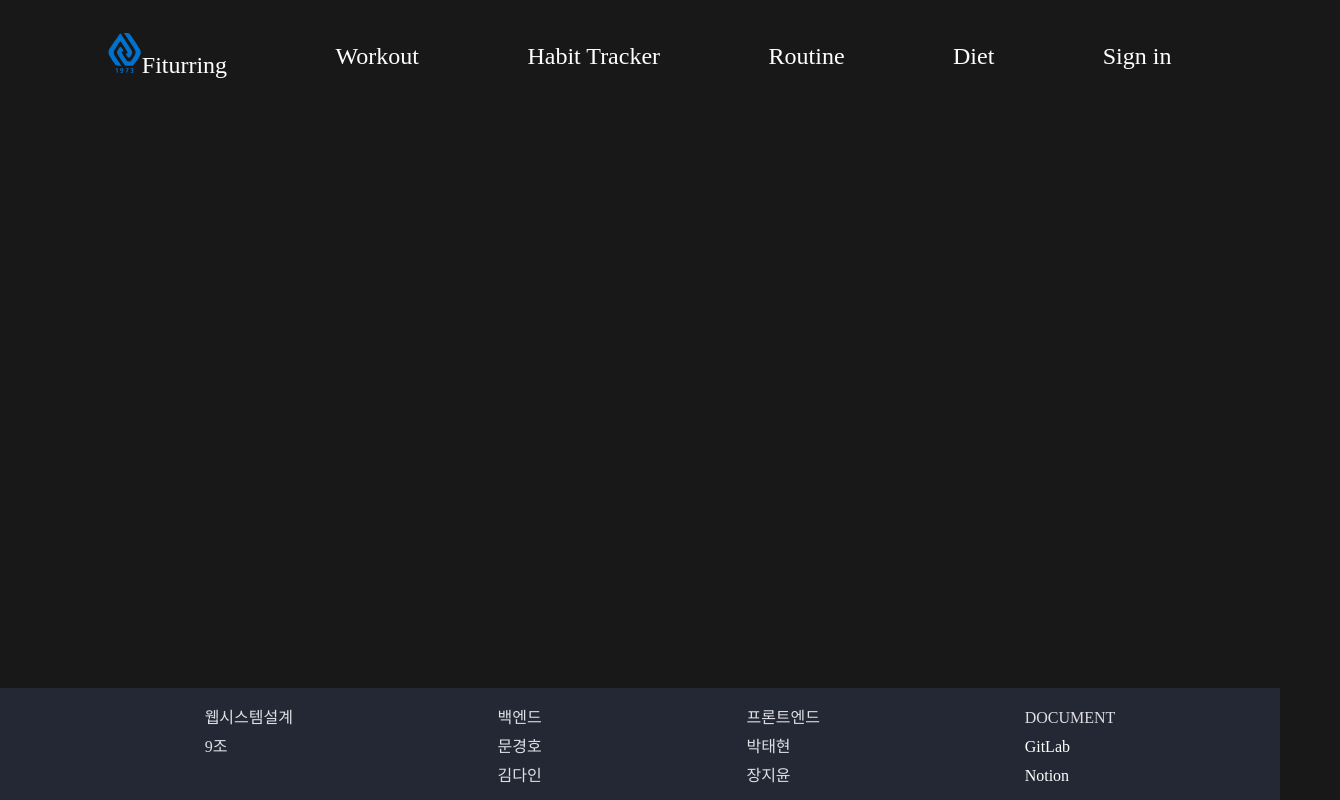
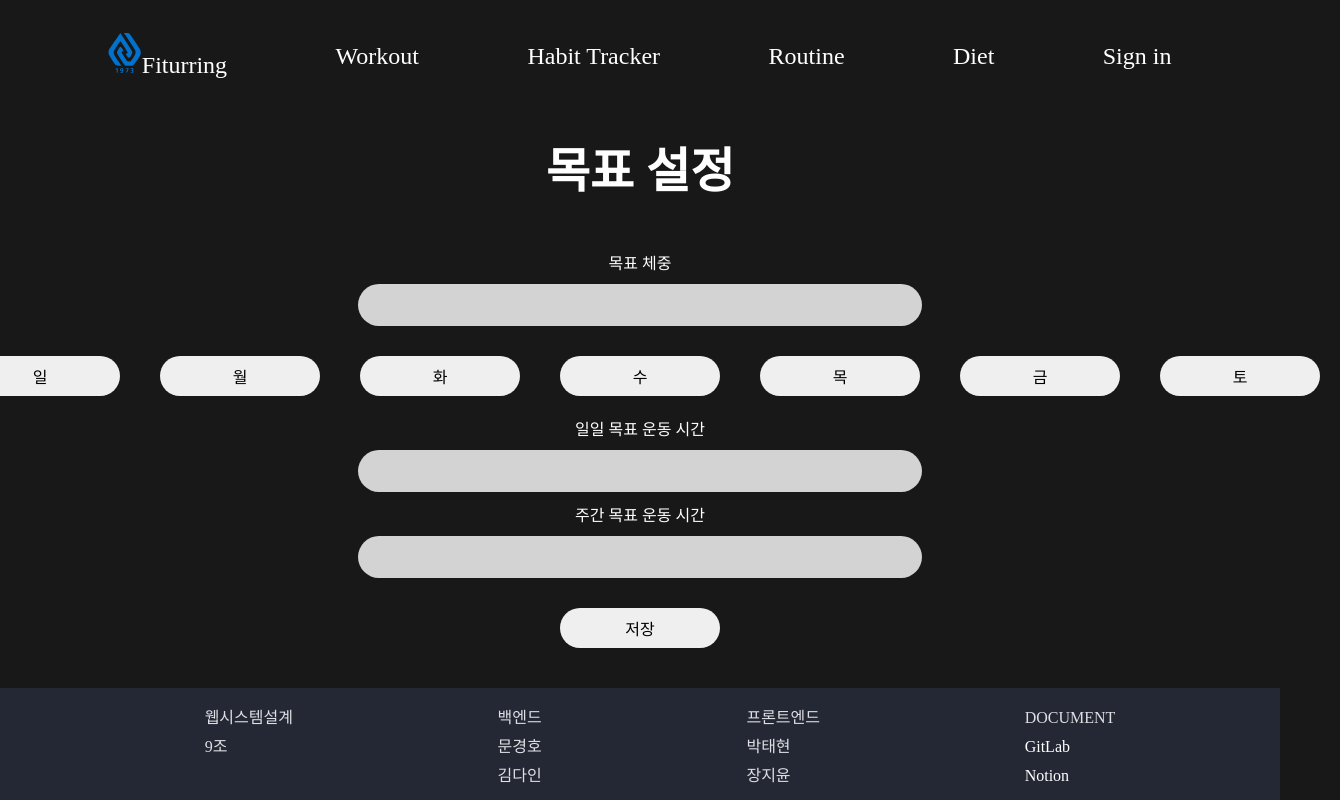
Before and after one commit to Nyam2C/-FitUrRing, a React (Create React App) app in the folder front/: page /habitTracker/Goal in a window 1280 px wide. Shown: the whole page, 1340 px wide, since content can reach past the window. Built offline with nearby package versions, Linux system fonts and the light colour scheme.

Commit message:
Feat: 목표 설정 페이지 구현

```diff
--- a/front/src/App.jsx
+++ b/front/src/App.jsx
@@ -6,6 +6,7 @@ import Home from './pages/Home';
 import Footer from './components/Footer'
 import Sign from './pages/Sign';
 import HabitTracker from './pages/HabitTracker';
+import Goal from './pages/Goal';
 
 import './App.css';
 
@@ -21,6 +22,7 @@ function App(){
                         <Route exact path="/"  element={<Home />} />
                         <Route path="/sign"  element={<Sign />} />
                         <Route path="/habitTracker" element={<HabitTracker />} />
+                        <Route path="/habitTracker/Goal" element={<Goal />} />
                     </Routes>
                 </div>
                 <Footer />
--- a/front/src/components/Calendar.jsx
+++ b/front/src/components/Calendar.jsx
@@ -58,6 +58,7 @@ const dateFormat = (date) => {
 
 function Calendar(props){
     const [today, setToday] = useState(new Date());
+    const [view, setView] = useState('ring');
 
     function onPrev(){
         const newMonth = today.getMonth() - 1;
@@ -66,6 +67,9 @@ function Calendar(props){
     function onNext(){
         const newMonth = today.getMonth() + 1;
         setToday(new Date(today.getFullYear(), newMonth));
+    }
+    function handleView(){
+        setView((prev) => ((prev==='ring')?'list':'ring'));
     }
 
     let startOfMonth = new Date(today.getFullYear(), today.getMonth(), 1);
@@ -100,7 +104,9 @@ function Calendar(props){
                 <h1 className="title">{dateFormat(today).slice(0,7)}</h1>
                 <button onClick={onNext}>next</button>
             </div>
-
+            <div className="flex-right">
+                <button onClick={handleView}>toggle</button>
+            </div>
             <div className="grid">
                     <div className="center">일</div>
                     <div className="center">월</div>
@@ -112,7 +118,7 @@ function Calendar(props){
             </div>
             <div className="grid">
                 <Day
-                mode={"ring"}
+                mode={view}
                 data={fullData}
                 onDetail={props.onDetail} />
             </div>
--- a/front/src/components/Ring.jsx
+++ b/front/src/components/Ring.jsx
@@ -19,8 +19,6 @@ function calculPercent(data, goal){
 function Ring({data, goal}){
     const percent = calculPercent(data, goal);
     const dasharray = [2*Math.PI*10];
-    console.log(percent);
-    console.log(dasharray);
 
     return (
         <div className="center">
--- a/front/src/components/SideBar.jsx
+++ b/front/src/components/SideBar.jsx
@@ -1,4 +1,24 @@
 import react from 'react';
+import {Link} from 'react-router-dom';
+
+import './index.css';
+
+const data = [
+    {
+        goal_weekly: 0,
+        goal_daily: [0, 0, 0, 0, 0, 0, 0],
+        goal_daily_time: '00:00',
+    }
+]
+
+
+function UserStatus(){
+    return (
+        <div>
+            <Link className="link large" to='/HabitTracker/Goal'>set Goal</Link>
+        </div>
+    );
+}
 
 function SideBar(props){
 
@@ -11,6 +31,7 @@ function SideBar(props){
             ):(
             <div className="sidebar leftSide">
                 <h3>SideBar</h3>
+                <UserStatus />
             </div>
             )
             }
--- a/front/src/components/index.css
+++ b/front/src/components/index.css
@@ -95,3 +95,8 @@ ul{
     min-height: 100%;
     overflow: hidden;
 }
+
+.flex-right{
+    display: flex;
+    justify-content: flex-end;
+}
--- /dev/null
+++ b/front/src/pages/Goal.jsx
@@ -0,0 +1,77 @@
+import react, { useState } from 'react';
+
+function Goal(){
+    const [weight, setWeight] = useState();
+    const [mon, setMon] = useState(false);
+    const [tue, setTue] = useState(false);
+    const [wed, setWed] = useState(false);
+    const [thu, setThu] = useState(false);
+    const [fri, setFri] = useState(false);
+    const [sat, setSat] = useState(false);
+    const [sun, setSun] = useState(false);
+    const [dailyTime, setDailyTime] = useState();
+    const [weeklyTime, setWeeklyTime] = useState();
+
+    function handleClick(e){
+        //월 화 수 목 금 토 일 버튼 -> 클릭하면 색 바뀜, 저장하면 해당 요일에 운동하겠다는 목표 설정
+        //달력에 목표한 요일만 색을 다르게 표시
+        e.preventDefault();
+        e.target.style.backgroundColor = "#333333";
+
+        const target = e.target.id;
+        switch(target) {
+            case 'Mon':
+                (mon === false)?setMon(true):setMon(false);
+                break;
+            case 'Tue':
+                (tue === false)?setTue(true):setTue(false);
+                break;
+            case 'Wed':
+                (wed === false)?setWed(true):setWed(false);
+                break;
+            case 'Thu':
+                (thu === false)?setThu(true):setThu(false);
+                break;
+            case 'Fri':
+                (fri === false)?setFri(true):setFri(false);
+                break;
+            case 'Sat':
+                (sat === false)?setSat(true):setSat(false);
+                break;
+            case 'Sun':
+                (sun === false)?setSun(true):setSun(false);
+                break;
+            default:
+              break;
+          }
+    }
+
+    return (
+        <div>
+            <form id="GoalForm">
+                <label id="title">목표 설정</label>
+                <label>목표 체중</label>
+                <input id="weight" type="number" name="weight" placeholder={weight}></input>
+
+                <div className="row">
+                    <button id="Sun" onClick={handleClick}> 일 </button>
+                    <button id="Mon" onClick={handleClick}> 월 </button>
+                    <button id="Tue" onClick={handleClick}> 화 </button>
+                    <button id="Wed" onClick={handleClick}> 수 </button>
+                    <button id="Thu" onClick={handleClick}> 목 </button>
+                    <button id="Fri" onClick={handleClick}> 금 </button>
+                    <button id="Sat" onClick={handleClick}> 토 </button>
+                </div>
+                <label>일일 목표 운동 시간</label>
+                <input  id="DailyTime" type="text" name="DailyTime" placeholder={dailyTime}></input>
+
+                <label>주간 목표 운동 시간</label>
+                <input  id="weeklyTime" type="text" name="weeklyTime" placeholder={weeklyTime}></input>
+
+                <button type="submit">저장</button>
+            </form>
+        </div>
+    );
+}
+
+export default Goal;
--- a/front/src/pages/HabitTracker.jsx
+++ b/front/src/pages/HabitTracker.jsx
@@ -8,6 +8,10 @@ function HabitTracker(){
     function onDetail(){
 
     }
+    function userStatus(){
+
+    }
+
     return (
         <div >
             <SideBar
@@ -15,9 +19,9 @@ function HabitTracker(){
             <div className="withBar padding">
                 <Calendar />
             </div>
-            <SideBar
+            {/* <SideBar
             onDetail={onDetail}
-            side={"right"} />
+            side={"right"} /> */}
         </div>
     );
 }
```
